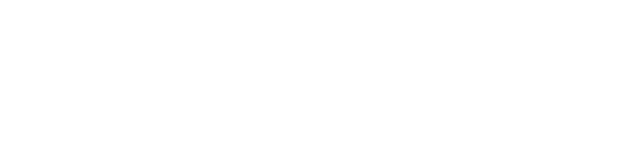
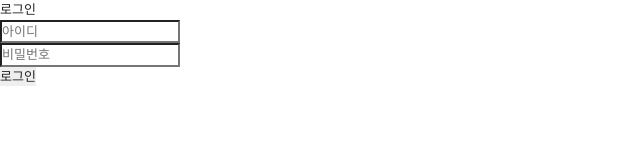
Before and after one commit to codesquad-member-2020/signup-9, a website: page FE/html/login.html in a window 1280 px wide. Shown: the whole page, without its empty margins (0-640 px from the left). Drawn offline with nearby package versions, Linux system fonts and the light colour scheme.

Commit message:
[FEAT] FE-Feature-HTML-003 로그인 화면 구현
- 로그인 화면 HTML 개발

```diff
--- a/FE/html/login.html
+++ b/FE/html/login.html
@@ -1,5 +1,6 @@
 <!DOCTYPE html>
 <html lang="en">
+
 <head>
     <meta charset="UTF-8">
     <meta name="viewport" content="width=device-width, initial-scale=1.0">
@@ -8,6 +9,26 @@
     <link rel="stylesheet" type="text/css" href="../css/page/login.css">
     <!-- <script src="./login.js" type="module"></script> -->
 </head>
+
 <body>
+    <div class="container">
+        <h1 class="login_title">로그인</h1>
+
+        <form class="login_form">
+            <div class="id_area">
+                <span class="id_input">
+                    <input type="text" id="login_id" class="id" placeholder="아이디" maxlength="20">
+                </span>
+            </div>
+            <div class="pswd_area">
+                <span class="pswd_input">
+                    <input type="password" id="login_pswd" class="pswd" placeholder="비밀번호" maxlength="16">
+                </span>
+            </div>
+            <button class="btn_login" value="로그인">로그인</button>
+        </form>
+
+    </div>
 </body>
+
 </html>
```
